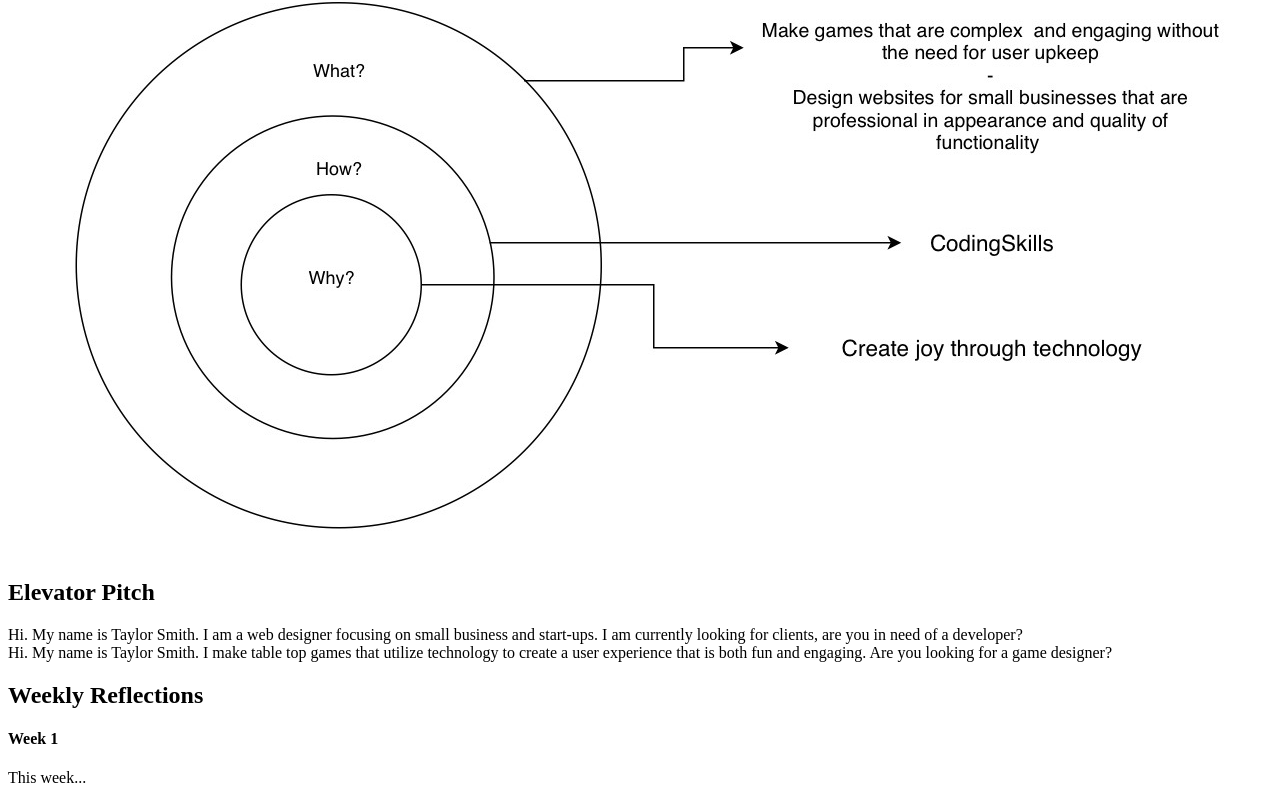
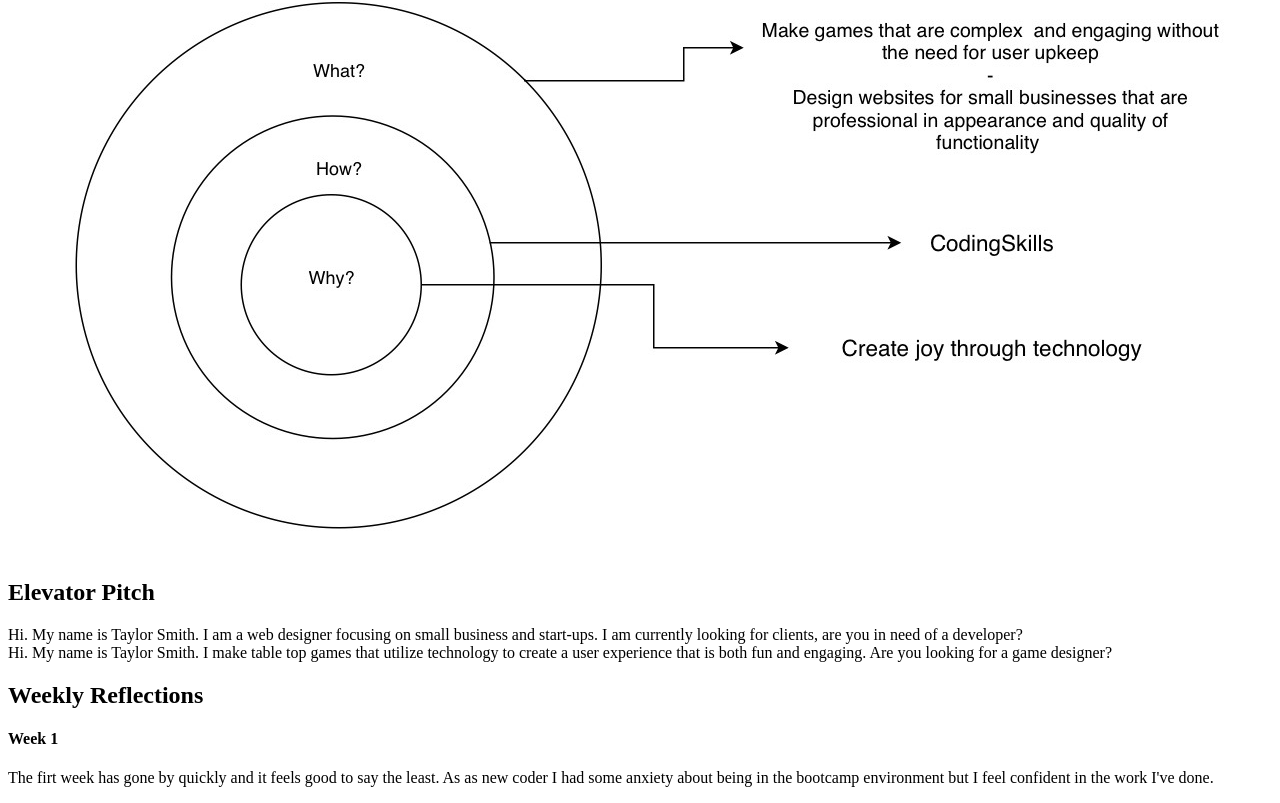
Before and after one commit to Taylor-Smith92/Taylor-Smith92.github.io, a plain HTML site: page index.html in a window 1280 px wide. Shown: the part 1555-2358 px from the top of the page. Drawn offline with Linux system fonts and the light colour scheme.

Commit message:
added initial text to week 1 reaction

```diff
--- a/index.html
+++ b/index.html
@@ -38,6 +38,6 @@
 		Hi. My name is Taylor Smith. I make table top games that utilize technology to create a user experience that is both fun and engaging. Are you looking for a game designer?</p>
 		<h2>Weekly Reflections</h2>
 		<h4>Week 1</h4>
-		<p>This week...</p>
+		<p>The firt week has gone by quickly and it feels good to say the least. As as new coder I had some anxiety about being in the bootcamp environment but I feel confident in the work I've done.</p>
 	</body>
 </html>
```
